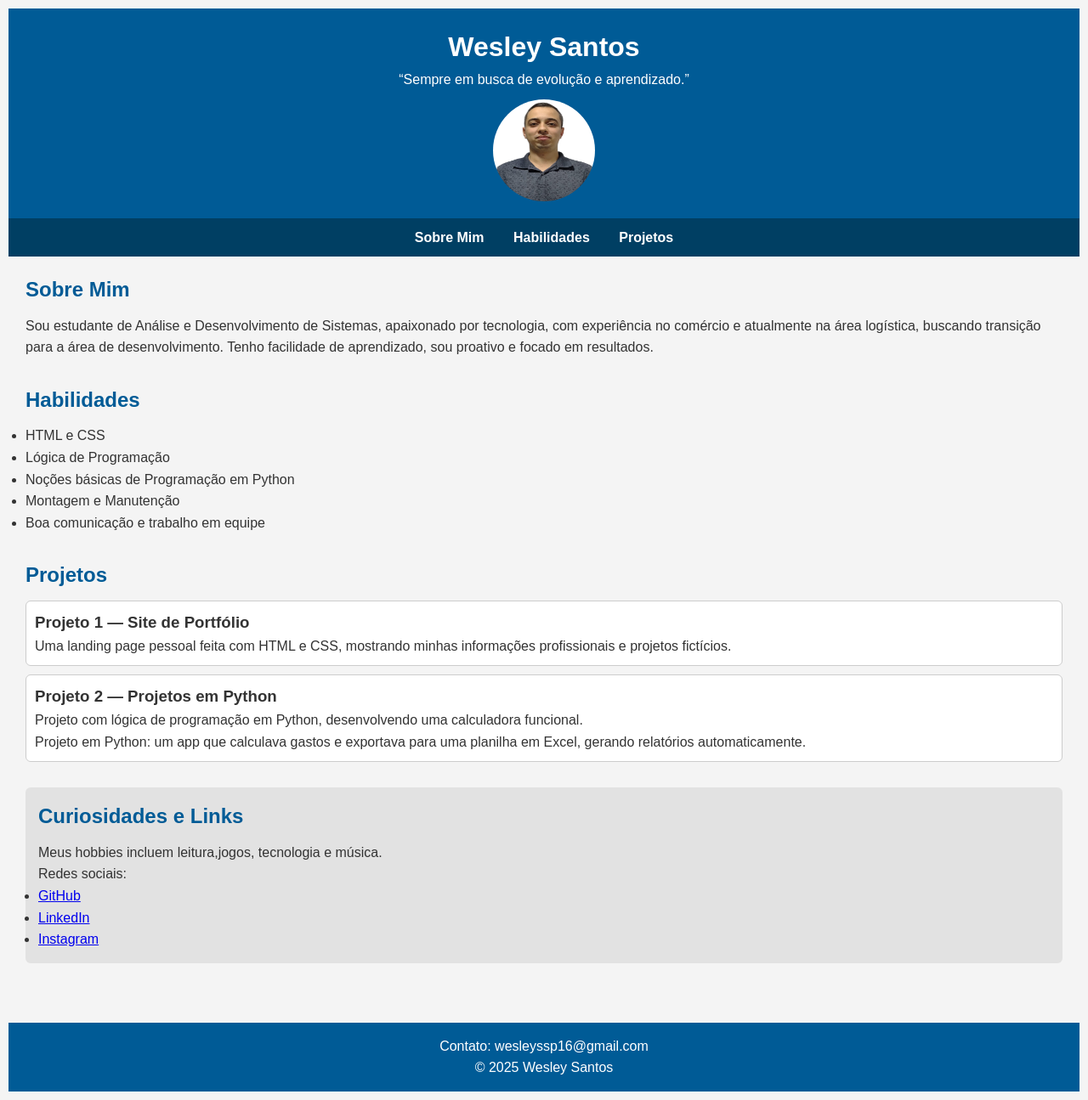
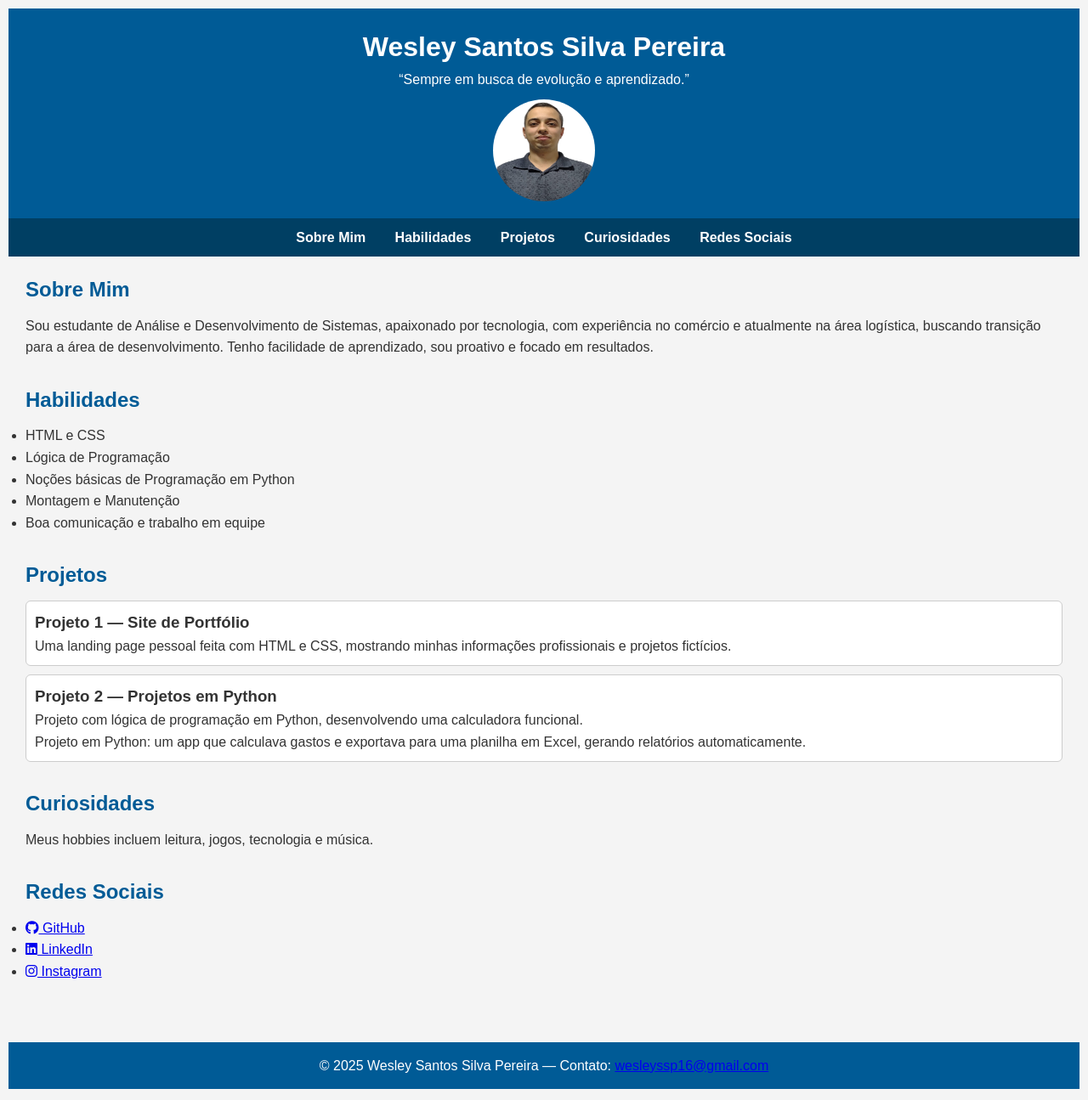
Before and after one commit to wesleyspereira/Perfil-HTML, a plain HTML site: page index.html in a window 1280 px wide. Shown: the whole page at 85% size. Drawn offline with Linux system fonts and the light colour scheme.

Commit message:
Update index.html

```diff
--- a/index.html
+++ b/index.html
@@ -1,14 +1,17 @@
 <!DOCTYPE html>
 <html lang="pt-BR">
 <head>
-  <meta charset="UTF-8">
-  <meta name="viewport" content="width=device-width, initial-scale=1.0">
-  <title>Wesley Santos Silva Pereira - Portfólio</title>
-  <link rel="stylesheet" href="mapa.css">
+  <meta charset="UTF-8" />
+  <meta name="viewport" content="width=device-width, initial-scale=1.0"/>
+  <title>Wesley Santos  - Portfólio</title>
+  <link rel="stylesheet" href="mapa.css" />
+
+  <!-- Ícones do Font Awesome -->
+  <link rel="stylesheet" href="https://cdnjs.cloudflare.com/ajax/libs/font-awesome/6.5.0/css/all.min.css" integrity="sha512-..." crossorigin="anonymous" referrerpolicy="no-referrer" />
 </head>
 <body>
   <header>
-    <h1>Wesley Santos</h1>
+    <h1>Wesley Santos Silva Pereira</h1>
     <p>“Sempre em busca de evolução e aprendizado.”</p>
     <img src="minha-foto.png" alt="Foto de perfil de Wesley Santos" />
   </header>
@@ -17,6 +20,8 @@
     <a href="#sobre">Sobre Mim</a>
     <a href="#habilidades">Habilidades</a>
     <a href="#projetos">Projetos</a>
+    <a href="#curiosidades">Curiosidades</a>
+    <a href="#redes">Redes Sociais</a>
   </nav>
 
   <main>
@@ -49,22 +54,35 @@
       </article>
     </section>
 
-    <aside>
-      <h2>Curiosidades e Links</h2>
-      <p>Meus hobbies incluem leitura,jogos, tecnologia e música.</p>
-      <p>Redes sociais:</p>
+    <section id="curiosidades">
+      <h2>Curiosidades</h2>
+      <p>Meus hobbies incluem leitura, jogos, tecnologia e música.</p>
+    </section>
+
+    <section id="redes">
+      <h2>Redes Sociais</h2>
       <ul>
-  <li><a href="https://github.com/wesleyspereira" target="_blank">GitHub</a></li>
-  <li><a href="https://www.linkedin.com/in/wesley-santos-silva-pereira-115330138" target="_blank">LinkedIn</a></li>
-  <li><a href="https://www.instagram.com/wesley.silva_2012" target="_blank">Instagram</a></li>
-    </ul>
-
-    </aside>
+        <li>
+          <a href="https://github.com/wesleyspereira" target="_blank">
+            <i class="fab fa-github"></i> GitHub
+          </a>
+        </li>
+        <li>
+          <a href="https://www.linkedin.com/in/wesley-santos-silva-pereira-115330138" target="_blank">
+            <i class="fab fa-linkedin"></i> LinkedIn
+          </a>
+        </li>
+        <li>
+          <a href="https://www.instagram.com/wesley.silva_2012" target="_blank">
+            <i class="fab fa-instagram"></i> Instagram
+          </a>
+        </li>
+      </ul>
+    </section>
   </main>
 
   <footer>
-    <p>Contato: wesleyssp16@gmail.com</p>
-    <p>© 2025 Wesley Santos</p>
+    <p>&copy; 2025 Wesley Santos Silva Pereira — Contato: <a href="mailto:wesleyssp16@gmail.com">wesleyssp16@gmail.com</a></p>
   </footer>
 </body>
 </html>
```
